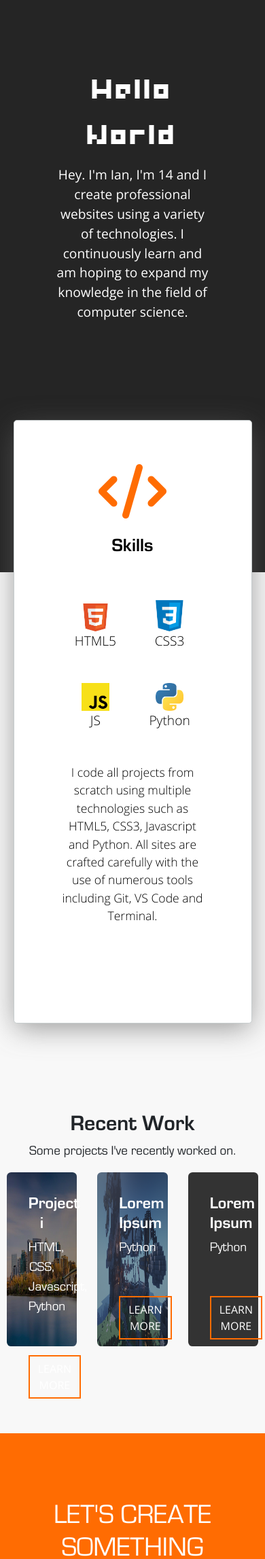
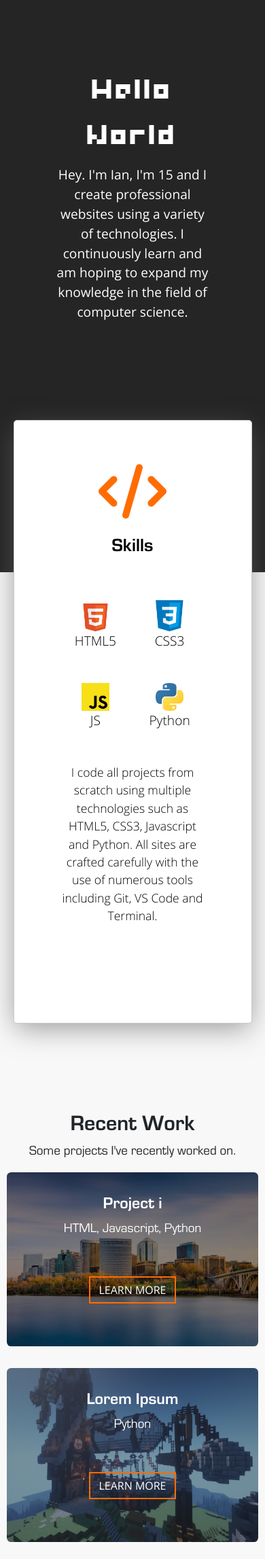
Before and after one commit to ikoide/portfolio, a Flask app: page / in a window 390 px wide. Shown: the part 967-3261 px from the top of the page at 68% size. Run offline with Flask 2, Linux system fonts and the light colour scheme; some libraries are stand-ins or nearby versions.

Commit message:
14 -> 15 in description Spacing for jobs columns, on mobile/ medium devices jobs expand and go into columns

```diff
--- a/portfolio/static/styles/portfolio.css
+++ b/portfolio/static/styles/portfolio.css
@@ -142,6 +142,10 @@ html, body {
 
 .job {
   width: 100%;
+  margin-left: auto;
+  margin-right: auto;
+  margin-bottom: 2rem;
+  display: block;
   height: 16rem;
   padding: 2rem;
   color: #ffffff;
--- a/portfolio/templates/index.html
+++ b/portfolio/templates/index.html
@@ -56,7 +56,7 @@
     <div class="about">
       <div class="inner-about">
         <h1 class="display-4 about-header">Hello World</h1>
-        <p class="about-content">Hey. I'm Ian, I'm 14 and I create professional websites using a variety of technologies. I continuously learn and am hoping to expand my knowledge in the field of computer science.</p>
+        <p class="about-content">Hey. I'm Ian, I'm 15 and I create professional websites using a variety of technologies. I continuously learn and am hoping to expand my knowledge in the field of computer science.</p>
       </div>
     </div>
     <div class="skills">
@@ -83,22 +83,22 @@
     <div class="work">
       <h2 class="work-header">Recent Work</h2>
       <p>Some projects I've recently worked on.</p>
-      <div class="row row-cols-3">
-        <div class="col">
+      <div class="row">
+        <div class="col-md-4">
           <div class="job project-i">
             <h4 class="job-header">Project i</h4>
-            <p class="job-stack">HTML, CSS, Javascript, Python</p>
+            <p class="job-stack">HTML, Javascript, Python</p>
             <a href="https://github.com/project-eye" target="_blank"><button class="btn job-button">LEARN MORE</button></a>
           </div>
         </div>
-        <div class="col">
+        <div class="col-md-4">
           <div class="job minecraft">
             <h4 class="job-header">Lorem Ipsum</h4>
             <p class="job-stack">Python</p>
             <button class="btn job-button">LEARN MORE</button>
           </div>
         </div>
-        <div class="col">
+        <div class="col-md-4">
           <div class="job filler">
             <h4 class="job-header">Lorem Ipsum</h4>
             <p class="job-stack">Python</p>
```
Also changed, not shown: portfolio/static/styles/main.css (line endings or trailing spaces).
